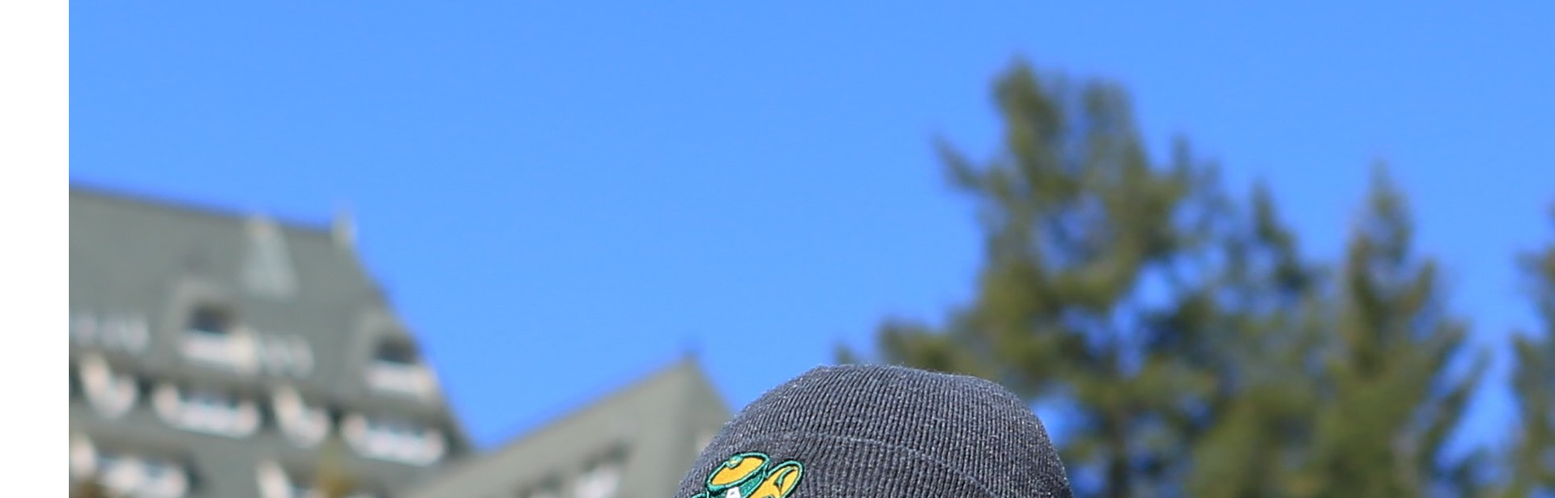
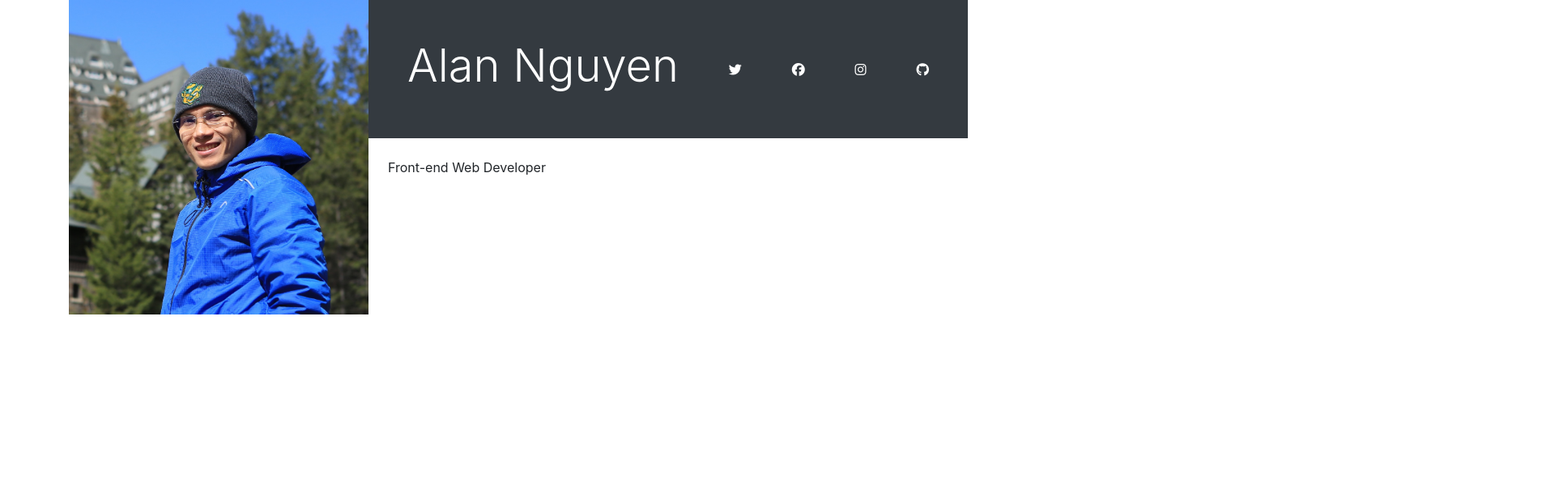
Before and after one commit to alan-nguyen/portfolio-grid, a plain HTML site: page index.html in a window 1280 px wide. Shown: the top 616 px of the page at 81% size, 1920 px wide, since content can reach past the window. Drawn offline with nearby package versions, Linux system fonts and the light colour scheme.

Commit message:
Add social links

```diff
--- a/css/style.css
+++ b/css/style.css
@@ -0,0 +1,4 @@
+#main-header img {
+  width: 100%;
+  height: 100%;
+}
--- a/index.html
+++ b/index.html
@@ -28,7 +28,41 @@
           <div class="col-lg-4 col-md-5">
             <img src="img/avatar.jpg" alt="" />
           </div>
-          <div class="col-lg-8 col-md-7"></div>
+          <div class="col-lg-8 col-md-7">
+            <div class="d-flex flex-column">
+              <div class="p-5 bg-dark text-white">
+                <div
+                  class="d-flex flex-row justify-content-between align-items-center"
+                >
+                  <h1 class="display-4">Alan Nguyen</h1>
+                  <div class="d-none d-md-block">
+                    <a href="http://twitter.com" class="text-white">
+                      <i class="fab fa-twitter"></i>
+                    </a>
+                  </div>
+                  <div>
+                    <a href="http://facebook.com" class="text-white">
+                      <i class="fab fa-facebook"></i>
+                    </a>
+                  </div>
+                  <div>
+                    <a href="http://facebook.com" class="text-white">
+                      <i class="fab fa-instagram"></i>
+                    </a>
+                  </div>
+                  <div>
+                    <a href="http://facebook.com" class="text-white">
+                      <i class="fab fa-github"></i>
+                    </a>
+                  </div>
+                </div>
+              </div>
+
+              <div class="p-4 bg-black">
+                Front-end Web Developer
+              </div>
+            </div>
+          </div>
         </div>
       </header>
     </div>
```
